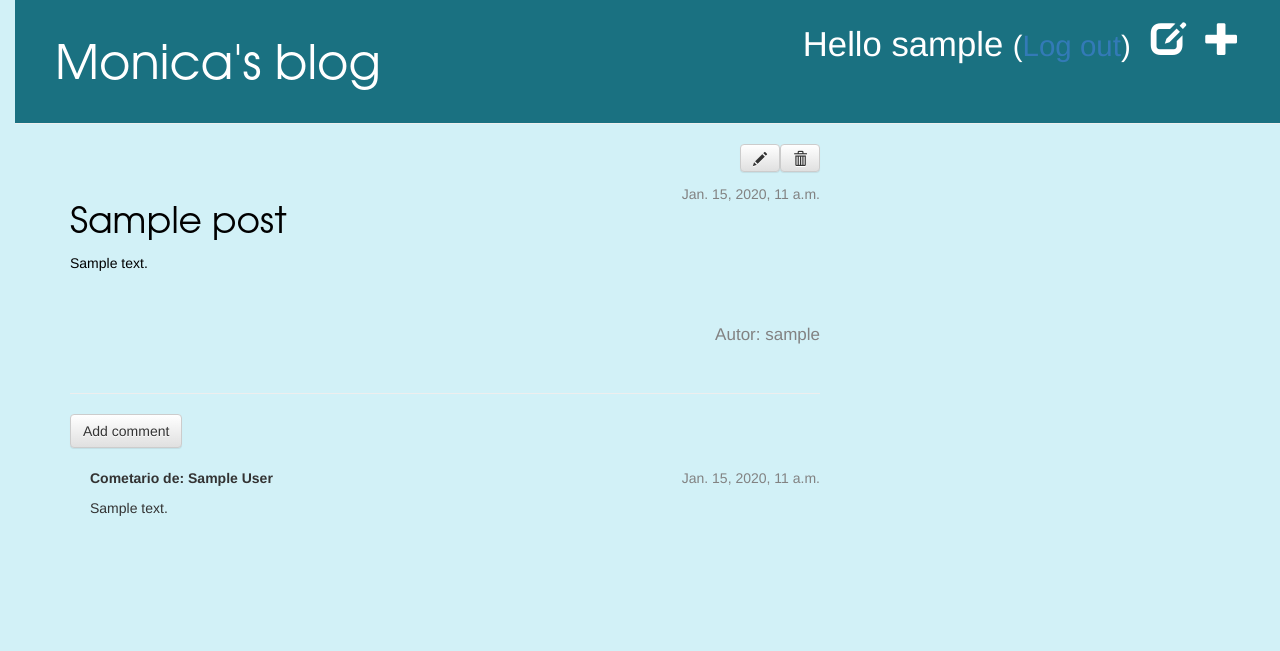
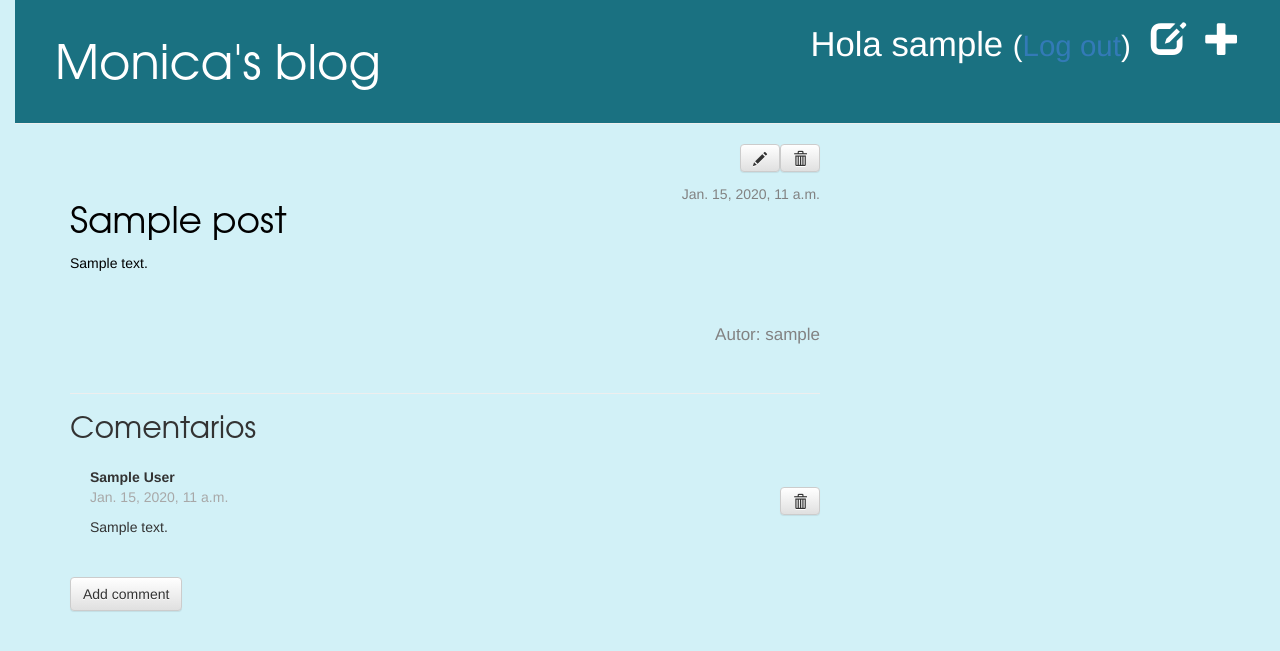
Before and after one commit to MCamposRom/my-first-blog, a Django app: page /post/1/ in a window 1280 px wide. Shown: the top 651 px of the page. Run offline with Django 3.2, Linux system fonts and the light colour scheme; a user stored in the database is signed in; tables that the repository leaves empty hold one stand-in row (values such as "Sample post"); some libraries are stand-ins or nearby versions.

Commit message:
Correctión

```diff
--- a/blog/static/css/blog.css
+++ b/blog/static/css/blog.css
@@ -42,6 +42,13 @@ h1, h2, h3, h4{
     float: right;
     color:#828282;
 }
+.comment-date{
+    float: left;
+    color:#A8A8A8;
+}
+.comment-icon{
+    float: right;
+}
 .post-author{
     float: right;
     color:#828282;
--- a/blog/templates/blog/base.html
+++ b/blog/templates/blog/base.html
@@ -13,7 +13,7 @@
         {% if user.is_authenticated %}
             <a href="{% url 'blog:post-new' %}" class="top-menu"><span class="glyphicon glyphicon-plus"></span></a>
             <a href="{% url 'blog:post-draft-list' %}" class="top-menu"><span class="glyphicon glyphicon-edit"></span></a>
-            <small><p class="top-menu">Hello {{ user.username }} <small>(<a href="{% url 'logout' %}">Log out</a>)</small></p></small>
+            <small><p class="top-menu">Hola {{ user.username }} <small>(<a href="{% url 'logout' %}">Log out</a>)</small></p></small>
         {% else %}
             <a href="{% url 'login' %}" class="top-menu"><span class="glyphicon glyphicon-lock"></span></a>
             <p class="top-menu"> <small><small><a href="{% url 'login' %}"> Log in </a></small></small></p>
--- a/blog/templates/blog/post_detail.html
+++ b/blog/templates/blog/post_detail.html
@@ -2,7 +2,7 @@
 
 {% block content %}
     <div class="post-detail">
-        {% if user.is_authenticated %}
+        {% if user == post.author %}
             <a class="btn btn-default" href="{% url 'blog:post-remove' pk=post.pk %}"><span class="glyphicon glyphicon-trash"></span></a>
             <a class="btn btn-default" href="{% url 'blog:post-edit' pk=post.pk %}"><span class="glyphicon glyphicon-pencil"><span></a>
         {% endif %}
@@ -22,25 +22,29 @@
         </div>
     </div>
     <hr>
-        {% if user.is_authenticated %}
-            <a class="btn btn-default" href="{% url 'blog:add-comment-to-post' pk=post.pk %}">Add comment</a>
-        {% else %}
-            <a class="btn btn-default" href="{% url 'login' %}">Add comment</a>
-        {% endif %}
+        <h2>Comentarios</h2>
         {% for comment in post.comments.all %}
             {% if user.is_authenticated or comment_.approved_comment %}
             <div class="comment">
-                <div class="date">
+                <strong>{{ comment.author }}</strong><br>
+                <div class="comment-date">
                     {{ comment.created_date }}
-                    {% if user.username == comment.author %}
+                </div>
+                <div class="comment-icon">
+                    {% if user.username == comment.author or user == post.author %}
                         <a class="btn btn-default" href="{% url 'blog:comment-remove' pk=comment.pk %}"><span class="glyphicon glyphicon-trash"></span></a>
                     {% endif %}
-                </div>
-                <strong>Cometario de: {{ comment.author }}</strong>
+                </div><br>
                 <p>{{ comment.text|linebreaks }}</p>
             </div>
             {% endif %}
         {% empty %}
             <p>No comments here yet :(</p>
-{% endfor %}
+    {% endfor %}<br>
+    {% if user.is_authenticated %}
+        <a class="btn btn-default" href="{% url 'blog:add-comment-to-post' pk=post.pk %}">Add comment</a>
+    {% else %}
+        <a class="btn btn-default" href="{% url 'login' %}">Add comment</a>
+    {% endif %}
+    <br><br>
 {% endblock %}
--- a/blog/views.py
+++ b/blog/views.py
@@ -68,7 +68,7 @@ def add_comment_to_post(request, pk):
         if form.is_valid():
             comment = form.save(commit=False)
             comment.post = post
-            comment.auth = request.user.username
+            comment.author = request.user.username
             comment.approve()
             comment.save()
             return redirect('blog:post-detail', pk=post.pk)
```
